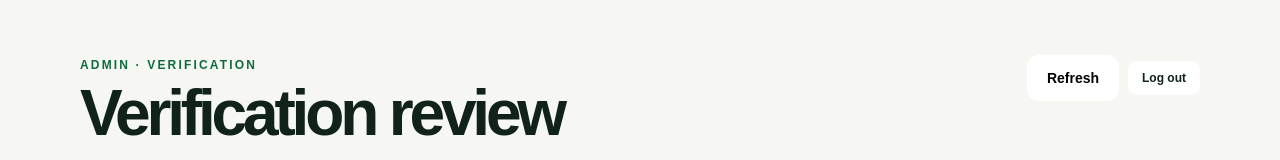
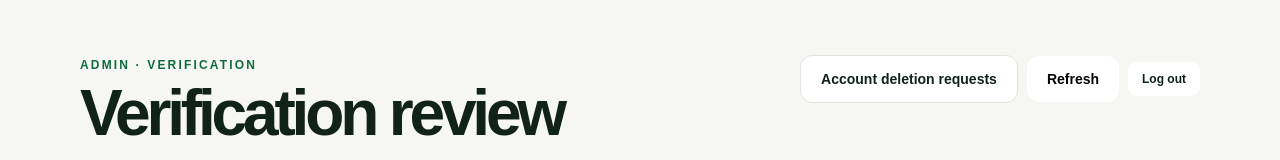
Before and after one commit to bashirhassan10/football-team-network-frontend, a Next.js app: page /admin/verification in a window 1280 px wide. Shown: the top 160 px of the page. Built offline with nearby package versions, Linux system fonts and the light colour scheme; no server answers.

Commit message:
feat(admin): link account deletion management from existing verification portal

```diff
--- a/app/admin/verification/page.tsx
+++ b/app/admin/verification/page.tsx
@@ -1,6 +1,7 @@
 "use client";
 
 import {useCallback,useEffect,useState} from "react";
+import Link from "next/link";
 
 type Doc={id:number;team_id:number;document_type:string;original_filename:string;content_type:string;size_bytes:number;status:string;uploaded_at:string};
 type ReviewTeam={id:number;team_name:string;category:string;contact_name:string;email:string;phone:string;pitch_address:string;state_id:number;lga_id:number;review_submitted_at:string};
@@ -14,7 +15,7 @@ export default function AdminVerificationPage(){
  async function logout(){await fetch("/api/admin/session",{method:"DELETE"});window.location.replace("/admin/login")}
  async function reviewDoc(id:number,action:"approve"|"reject"){if(action==="reject"&&!docReason[id]?.trim()){setError("Enter a rejection reason before rejecting a document.");return}setBusy(`doc-${id}`);setError("");setSuccess("");try{const r=await fetch(`/api/admin/verification/documents/${action}`,{method:"POST",headers:{"Content-Type":"application/json"},body:JSON.stringify({document_id:id,rejection_reason:docReason[id]?.trim()})});const data=await r.json();if(r.status===401){window.location.replace("/admin/login");return}if(!r.ok)throw new Error(data.error||`Unable to ${action} document`);setDocs(v=>v.filter(d=>d.id!==id));setSuccess(`Document ${action==="approve"?"approved":"rejected"} successfully.`)}catch(e){setError(e instanceof Error?e.message:"Document review failed")}finally{setBusy(null)}}
  async function reviewTeam(id:number,action:"approve"|"reject"){const reason=teamReason[id]?.trim()||"";if(action==="reject"&&!reason){setError("Enter a rejection reason before rejecting a team.");return}setBusy(`team-${id}`);setError("");setSuccess("");try{const r=await fetch(`/api/admin/teams/${action}`,{method:"POST",headers:{"Content-Type":"application/json"},body:JSON.stringify({team_id:id,reason})});const data=await r.json();if(r.status===401){window.location.replace("/admin/login");return}if(!r.ok)throw new Error(data.error||`Unable to ${action} team`);setTeams(v=>v.filter(t=>t.id!==id));setSuccess(action==="approve"?"Team verified successfully. Verification is valid for one year.":"Team rejected. The resubmission window is now active.")}catch(e){setError(e instanceof Error?e.message:"Final team review failed")}finally{setBusy(null)}}
- return <main className="adminReviewPage"><section className="adminReviewShell"><header><div><span className="formKicker">ADMIN · VERIFICATION</span><h1>Verification review</h1><p>Review identity documents, then make the final decision for teams that completed payment and submitted for review.</p></div><div className="adminHeaderActions"><button className="ghostButton" onClick={load} disabled={loading}>Refresh</button><button className="logoutButton" onClick={logout}>Log out</button></div></header>{error&&<p className="formError">{error}</p>}{success&&<p className="formSuccess">{success}</p>}
+ return <main className="adminReviewPage"><section className="adminReviewShell"><header><div><span className="formKicker">ADMIN · VERIFICATION</span><h1>Verification review</h1><p>Review identity documents, then make the final decision for teams that completed payment and submitted for review.</p></div><div className="adminHeaderActions"><Link className="ghostButton" href="/admin/account-deletion">Account deletion requests</Link><button className="ghostButton" onClick={load} disabled={loading}>Refresh</button><button className="logoutButton" onClick={logout}>Log out</button></div></header>{error&&<p className="formError">{error}</p>}{success&&<p className="formSuccess">{success}</p>}
 
  <div className="matchTabs"><b>Registration classification</b><span>Admin review</span></div>
  <div className="adminDocGrid">{approvedRegistrations.length===0?<div className="adminEmpty">No approved registration evidence yet.</div>:approvedRegistrations.map(d=><article className="adminDocCard" key={d.id}><span className="cardLabel">TEAM #{d.team_id}</span><h2>Registration evidence</h2><p>{d.original_filename}</p><a className="ghostButton adminView" href={`/api/admin/verification/documents/view?document_id=${d.id}`} target="_blank" rel="noreferrer">Inspect approved document</a><label className="adminReason">Registration classification<select style={{width:"100%",padding:12,marginTop:8}} value={registrationChoice[d.team_id]||""} onChange={e=>setRegistrationChoice(v=>({...v,[d.team_id]:e.target.value}))}><option value="">Select after inspecting evidence</option><option value="GRASSROOTS">Grassroots team — no official certificate</option><option value="OFFICIALLY_REGISTERED">Officially Registered Club — genuine certificate verified</option></select></label><p style={{fontSize:13}}>Never classify a grassroots declaration as an official certificate.</p><button className="button" disabled={busy===`registration-${d.team_id}`||!registrationChoice[d.team_id]} onClick={()=>classifyRegistration(d.team_id)}>Save classification</button></article>)}</div>
```
